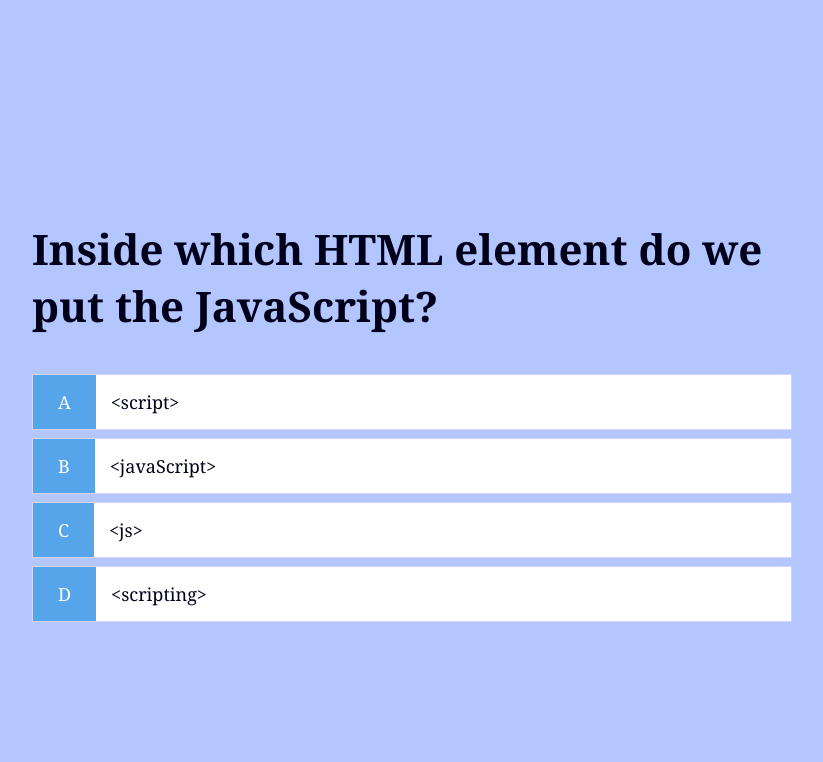
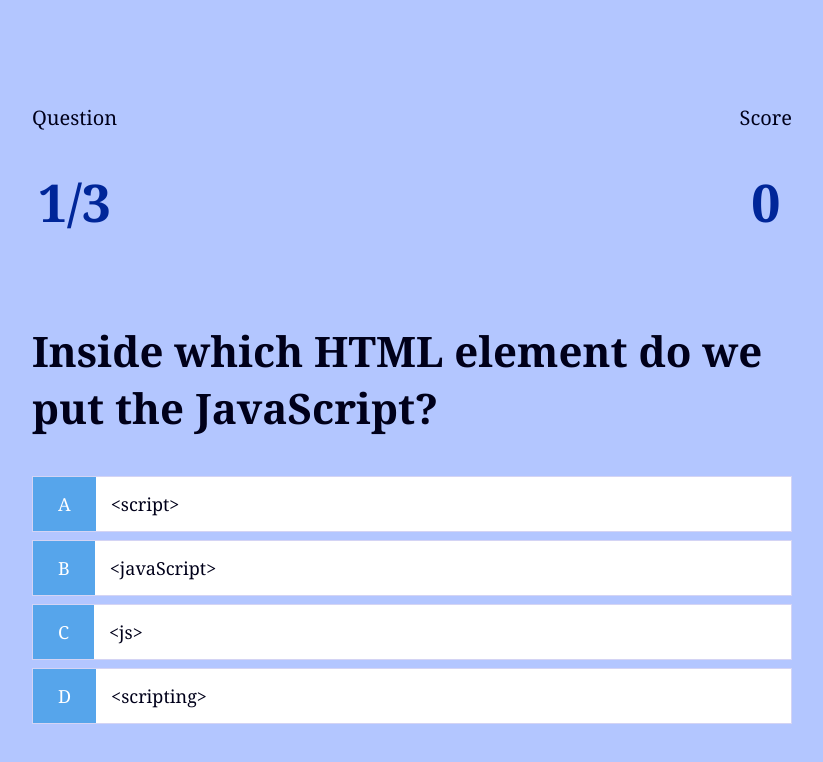
Before and after one commit to Kavi-Dew-23/Quiz-App, a plain HTML site: page game.html in a window 1280 px wide. Shown: the whole page, without its empty margins (228-1051 px from the left). Drawn offline with Linux system fonts and the light colour scheme.

Commit message:
Display number of answered questions out of all and the score

```diff
--- a/game.css
+++ b/game.css
@@ -44,3 +44,18 @@ h2{
 .incorrect {
     background-color: #ff3333;
 }
+
+/*head bar styling */
+#head-display {
+    display: flex;
+    justify-content: space-between;
+}
+
+.head-display-prefix{
+    text-align: center;
+    font-size: 2rem;
+}
+
+.head-display-main-text{
+    text-align: center;
+}
--- a/game.html
+++ b/game.html
@@ -10,6 +10,26 @@
 <body>
     <div class="container">
         <div id="game" class="justify-center flex-column">
+            <!--Display how many questions are answered out of all and the score-->
+            <div id="head-display">
+                <div id="head-display-item">
+                    <p class="head-display-prefix">
+                        Question
+                    </p>
+                    <h1 class="head-display-main-text" id="questionCounter">
+
+                    </h1>
+                </div>
+
+                <div id="head-display-item">
+                    <p class="head-display-prefix">
+                        Score
+                    </p>
+                    <h1 class="head-display-main-text" id="score">
+                        0
+                    </h1>
+                </div>
+            </div>
             <h2 id="question">
                 What is the answer for this questions?
             </h2>
--- a/game.js
+++ b/game.js
@@ -1,5 +1,9 @@
 const question = document.getElementById("question");
 const choices = Array.from(document.getElementsByClassName("choice-text"));
+
+//add a question counter
+const questionCounterText = document.getElementById("questionCounter");
+const scoreText = document.getElementById('score');
 
 let currentQuestion = {};
 let acceptingAnswers = false;
@@ -55,6 +59,11 @@ getNewQuestion = () => {
     }
 
     questionCounter++;
+
+    //which question is in out of all questions
+    //questionCounterText.innerText = questionCounter + "/" + MAX_QUESTIONS;
+    questionCounterText.innerText = `${questionCounter}/${MAX_QUESTIONS}`;
+
     const questionIndex = Math.floor(Math.random() * availableQuestions.length); // get randon questions from the given array with length of 3 questions
     currentQuestion = availableQuestions[questionIndex];
     question.innerText = currentQuestion.question;     //get the inner text in the question
@@ -92,6 +101,10 @@ choices.forEach(choice => {
 
         const classToApply = selectedAnswer == currentQuestion.answer ? 'correct' : 'incorrect';
 
+        if(classToApply === 'correct'){
+            incrementScore(CORRECT_BONUS);
+        }
+
         //adding the color to the selected answer
         selectedChoice.parentElement.classList.add(classToApply);
 
@@ -110,5 +123,10 @@ choices.forEach(choice => {
     });
 });
 
+//if the user answered correctly increment the score
+incrementScore = num => {
+    score += num;
+    scoreText.innerText = score;
+};
 
 startGame();
```
